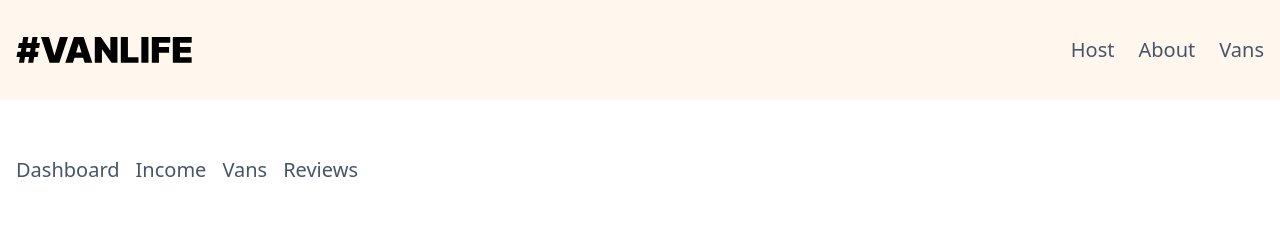
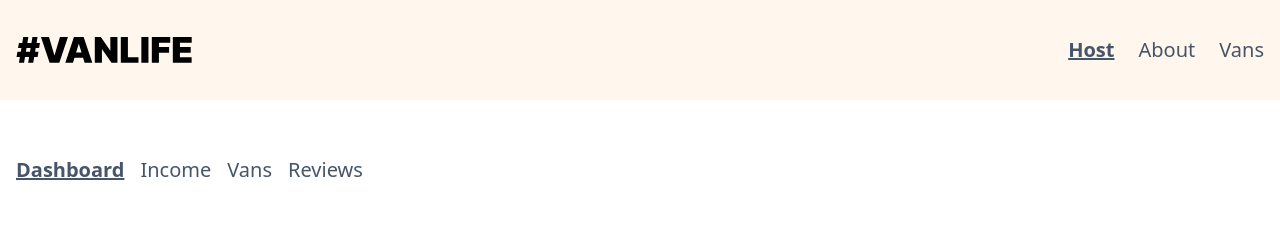
Before and after one commit to Odile078/react-router-introdusctory, a React (Vite) app: page /host in a window 1280 px wide. Shown: the top 234 px of the page. Built offline with nearby package versions, Linux system fonts and the light colour scheme; what miragejs would draw is missing.

Commit message:
feat: add Navlink to track active links

```diff
--- a/src/components/layout/HostLayout.jsx
+++ b/src/components/layout/HostLayout.jsx
@@ -1,4 +1,4 @@
-import { Link, Outlet } from "react-router-dom";
+import { Link, NavLink, Outlet } from "react-router-dom";
 
 const HostLayout = () => {
   const categories = [
@@ -12,13 +12,18 @@ const HostLayout = () => {
       <div className="flex flex-wrap gap-6 p-4 my-10">
         <div className="flex flex-wrap gap-4">
           {categories.map((category, index) => (
-            <Link
+            <NavLink
               key={index}
               to={category.url}
-              className="text-xl text-slate-600 hover:underline hover:text-slate-800"
+              end
+              className={({ isActive }) =>
+                `text-xl text-slate-600 hover:underline hover:text-slate-800 ${
+                  isActive ? "font-bold underline" : ""
+                }`
+              }
             >
               {category.name}
-            </Link>
+            </NavLink>
           ))}
         </div>
       </div>
--- a/src/components/layout/Navbar.jsx
+++ b/src/components/layout/Navbar.jsx
@@ -1,4 +1,4 @@
-import { Link } from "react-router-dom";
+import { Link, NavLink } from "react-router-dom";
 import Logo from "../../assets/images/logo-small.svg";
 const Navbar = () => {
   return (
@@ -17,13 +17,17 @@ const Navbar = () => {
           { name: "About", url: "/about" },
           { name: "Vans", url: "/vans" },
         ].map((link, index) => (
-          <Link
+          <NavLink
             key={index}
             to={link.url}
-            className="text-xl text-slate-600 hover:underline hover:text-slate-800"
+            className={({ isActive }) =>
+              `text-xl text-slate-600 hover:underline hover:text-slate-800 ${
+                isActive ? " font-bold underline" : ""
+              }`
+            }
           >
             {link.name}
-          </Link>
+          </NavLink>
         ))}
       </div>
     </div>
```
